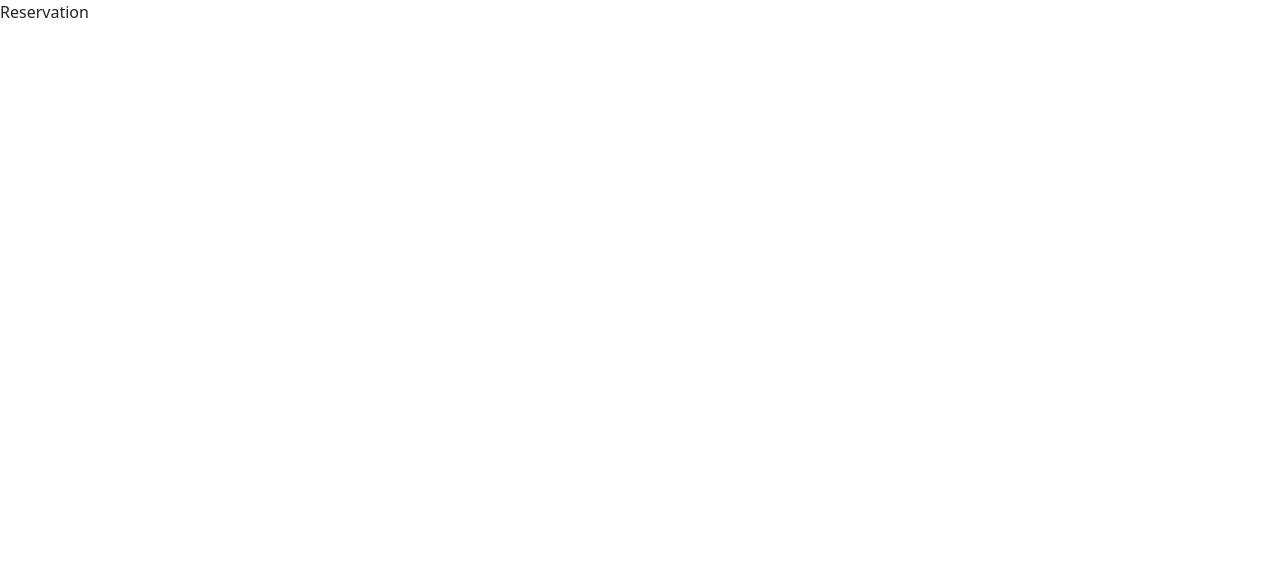
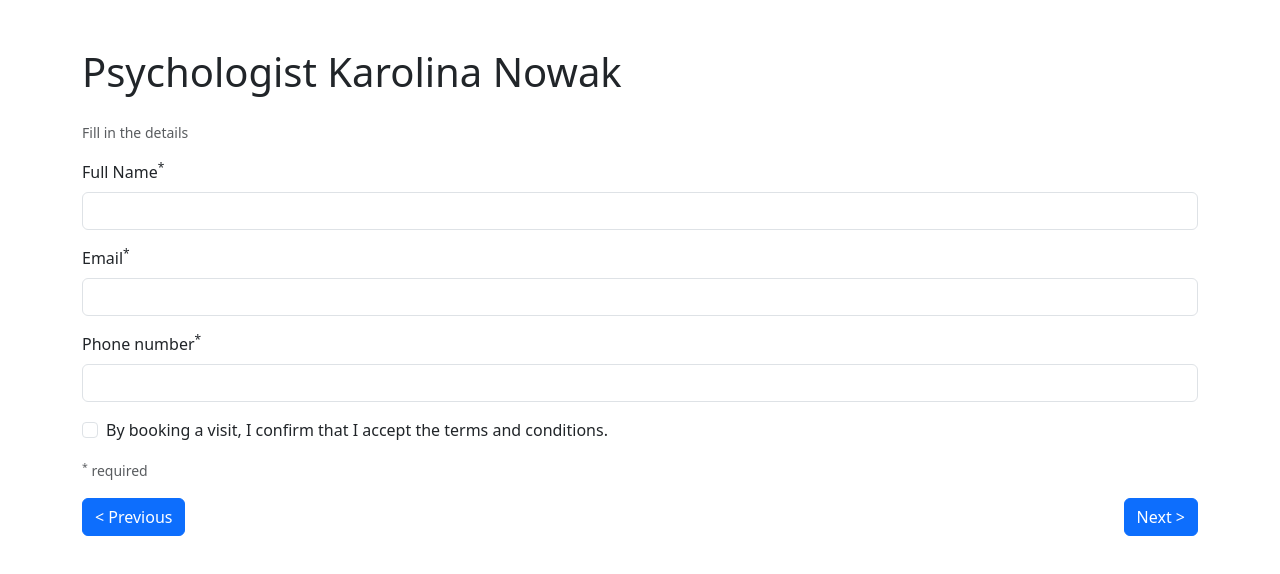
Before and after one commit to karolina-rachuta/booking_app, a React (Create React App) app: page /form/1 in a window 1280 px wide. Shown: the top 574 px of the page. Built offline with nearby package versions, Linux system fonts and the light colour scheme.

Commit message:
creating and styling another component with reservations, creating form

```diff
--- a/src/App.js
+++ b/src/App.js
@@ -2,6 +2,7 @@ import 'bootstrap/dist/css/bootstrap.min.css';
 import { BrowserRouter, Routes, Route } from 'react-router-dom';
 import Homeview from './components/Homeview';
 import Bookview from './components/Bookview';
+import Reservation from './components/Reservation';
 
 function App() {
   return (
@@ -10,7 +11,7 @@ function App() {
       		<Routes>
         		<Route path="/" element={<Homeview/>}/>
         		<Route path="/book/:type" element={<Bookview/>}/>
-        		<Route path="/form/:hour" element={<div>Reservation</div>}/>
+        		<Route path="/form/:hour" element={<Reservation/>}/>
       		</Routes>
       	</BrowserRouter>
     </div>
--- a/src/components/Bookview.jsx
+++ b/src/components/Bookview.jsx
@@ -83,7 +83,7 @@ function Bookview() {
             {visit.avaiableHours
               .filter((hour) => parseInt(hour) < 12)
               .map((hour) => (
-                <Link to="/form/10" className="mr-2">
+                <Link to={`/form/${params.type}`} className="mr-2">
                     <Button className="me-2" variant="outline-secondary">{hour}</Button>
                 </Link>
               ))}
@@ -94,7 +94,7 @@ function Bookview() {
             {visit.avaiableHours
               .filter((hour) => parseInt(hour) >= 12 && parseInt(hour) < 16)
               .map((hour) => (
-                <Link to="/form/10" className="mr-2">
+                <Link to={`/form/${params.type}`} className="mr-2">
                     <Button className="me-2" variant="outline-secondary">{hour}</Button>
                 </Link>
               ))}
@@ -105,7 +105,7 @@ function Bookview() {
             {visit.avaiableHours
               .filter((hour) => parseInt(hour) >= 16)
               .map((hour) => (
-                <Link to="/form/10" >
+                <Link to={`/form/${params.type}`}>
                     <Button className="me-2" variant="outline-secondary">
                   {hour}
                     </Button>
--- /dev/null
+++ b/src/components/Reservation.jsx
@@ -0,0 +1,88 @@
+import { useParams } from "react-router-dom";
+import { Link } from "react-router-dom";
+import Container from "react-bootstrap/Container";
+import Row from "react-bootstrap/Row";
+import Col from "react-bootstrap/Col";
+import Form from "react-bootstrap/Form";
+import FormControl from "react-bootstrap/FormControl";
+import FormGroup from "react-bootstrap/FormGroup";
+import FormLabel from "react-bootstrap/FormLabel";
+import FormText from "react-bootstrap/FormText";
+import FormCheck from "react-bootstrap/FormCheck";
+import Button from "react-bootstrap/Button";
+
+function Reservation() {
+    const params = useParams();
+  return (
+    <Container>
+      <Row xs={12}>
+        <Col className="mt-5 mb-3">
+          <h1>Psychologist Karolina Nowak</h1>
+        </Col>
+      </Row>
+      <Row xs={12}>
+        <Col>
+          <Form action="">
+            <FormGroup className="mb-3">
+              <FormText>Fill in the details</FormText>
+            </FormGroup>
+            <FormGroup className="mb-3" controlId="name">
+              <FormLabel>
+                Full Name<sup>*</sup>
+              </FormLabel>
+              <FormControl type="text" required />
+            </FormGroup>
+
+            <FormGroup className="mb-3" controlId="email">
+              <FormLabel>
+                Email<sup>*</sup>
+              </FormLabel>
+              <FormControl type="email" required />
+            </FormGroup>
+
+            <FormGroup className="mb-3" controlId="phone">
+              <FormLabel>
+                Phone number<sup>*</sup>
+              </FormLabel>
+              <FormControl type="tel" required />
+            </FormGroup>
+
+            <FormGroup className="mb-3">
+              <FormCheck
+                xs={3}
+                type="checkbox"
+                label="By booking a visit, I confirm that I accept the terms and conditions."
+                required
+              />
+            </FormGroup>
+
+            <FormGroup className="mb-3">
+              <FormText>
+                <sup>*</sup> required
+              </FormText>
+            </FormGroup>
+
+            <Row xs={12}>
+              <Col>
+                <Link to="/book/:type">
+                  <Button variant="primary" type="submit">
+                    &lt; Previous
+                  </Button>
+                </Link>
+              </Col>
+
+              <Col className="text-end">
+                <Link to="/confirmation">
+                  <Button variant="primary" type="submit">
+                    Next &gt;
+                  </Button>
+                </Link>
+              </Col>
+            </Row>
+          </Form>
+        </Col>
+      </Row>
+    </Container>
+  );
+}
+export default Reservation;
```
